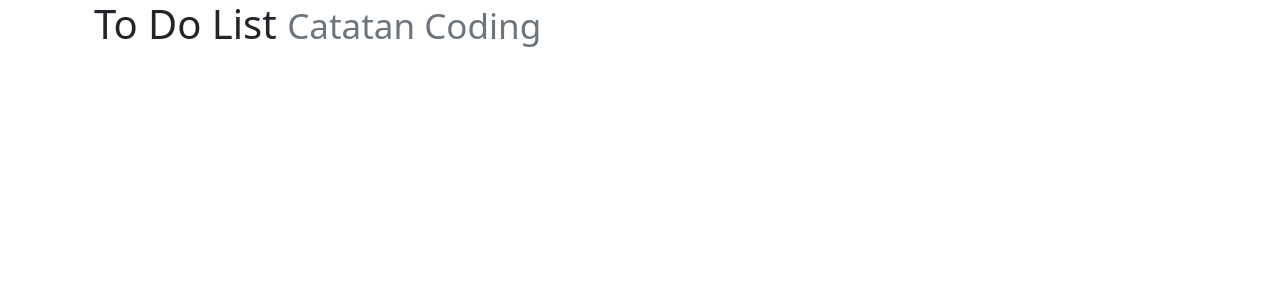
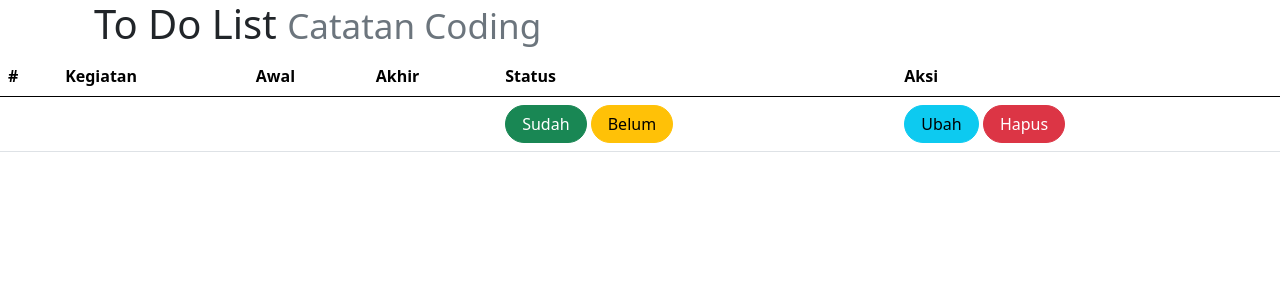
Before and after one commit to Yohanes52001/ToDoList, a PHP site: page /memulaiHTML.html in a window 1280 px wide. Shown: the top 300 px of the page. Run offline with PHP 8.4, Linux system fonts and the light colour scheme; some libraries are stand-ins or nearby versions.

Commit message:
ToDoList

```diff
--- a/ToDoList.sql
+++ b/ToDoList.sql
@@ -3,7 +3,7 @@
 -- https://www.phpmyadmin.net/
 --
 -- Host: 127.0.0.1
--- Waktu pembuatan: 08 Okt 2023 pada 12.56
+-- Waktu pembuatan: 18 Okt 2023 pada 12.56
 -- Versi server: 10.4.24-MariaDB
 -- Versi PHP: 7.4.29
 
--- a/memulaiHTML.html
+++ b/memulaiHTML.html
@@ -25,5 +25,65 @@
                 </small>
            </h1>
         </div>
+        <table class="table table-hover">
+            <!--thead atau baris judul-->
+            <thead>
+                <tr>
+                    <th scope="col">#</th>
+                    <th scope="col">Kegiatan</th>
+                    <th scope="col">Awal</th>
+                    <th scope="col">Akhir</th>
+                    <th scope="col">Status</th>
+                    <th scope="col">Aksi</th>
+                </tr>
+            </thead>
+            <!--tbody berisi isi tabel sesuai dengan judul atau head-->
+            <tbody>
+                <!-- Kode PHP untuk menampilkan semua isi dari tabel urut
+                berdasarkan status dan tanggal awal-->
+                <?php
+                $result = mysqli_query(
+                    $mysqli,"SELECT * FROM ToDoList ORDER BY status,tgl_awal"
+                    );
+                $no = 1;
+                while ($data = mysqli_fetch_array($result)) {
+                ?>
+                    <tr>
+                        <th scope="row"><?php echo $no++ ?></th>
+                        <td><?php echo $data['isi'] ?></td>
+                        <td><?php echo $data['tgl_awal'] ?></td>
+                        <td><?php echo $data['tgl_akhir'] ?></td>
+                        <td>
+                            <?php
+                            if ($data['status'] == '1') {
+                            ?>
+                                <a class="btn btn-success rounded-pill px-3" type="button"
+                                href="index.php?id=<?php echo $data['id'] ?>&aksi=ubah_status&status=0">
+                                Sudah
+                                </a>
+                            <?php
+                            } else {
+                            ?>
+                                <a class="btn btn-warning rounded-pill px-3" type="button"
+                                href="index.php?id=<?php echo $data['id'] ?>&aksi=ubah_status&status=1">
+                                Belum</a>
+                            <?php
+                            }
+                            ?>
+                        </td>
+                        <td>
+                            <a class="btn btn-info rounded-pill px-3"
+                            href="index.php?id=<?php echo $data['id'] ?>">Ubah
+                            </a>
+                            <a class="btn btn-danger rounded-pill px-3"
+                            href="index.php?id=<?php echo $data['id'] ?>&aksi=hapus">Hapus
+                            </a>
+                        </td>
+                    </tr>
+                <?php
+                }
+                ?>
+            </tbody>
+        </table>
     </body>
 </html>
```
Also changed, not shown: index.php (+62 -1 lines).
